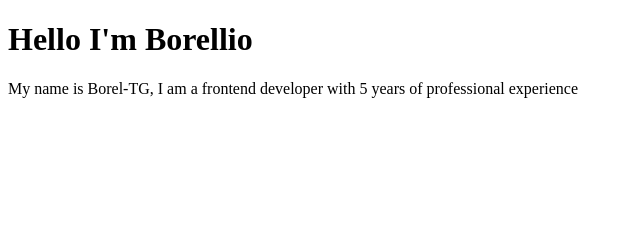
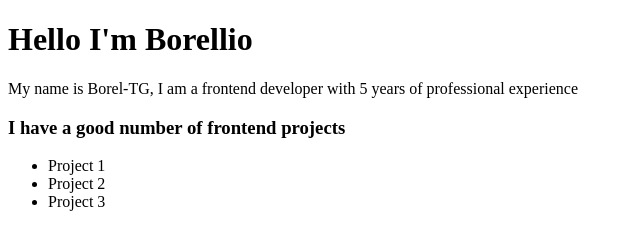
Before and after one commit to Borel-TG/gen20, a plain HTML site: page index.html in a window 1280 px wide. Shown: the whole page, without its empty margins (0-640 px from the left). Drawn offline with Linux system fonts and the light colour scheme.

Commit message:
added projects

```diff
--- a/index.html
+++ b/index.html
@@ -9,5 +9,13 @@
       My name is Borel-TG, I am a frontend developer with 5 years of
       professional experience
     </p>
+    <div>
+      <h3>I have a good number of frontend projects</h3>
+      <ul>
+        <li>Project 1</li>
+        <li>Project 2</li>
+        <li>Project 3</li>
+      </ul>
+    </div>
   </body>
 </html>
```
